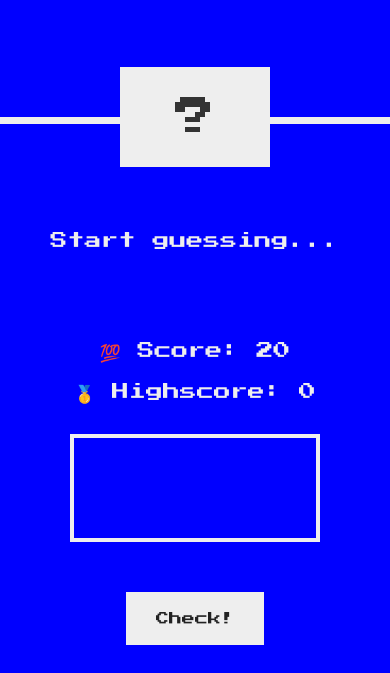
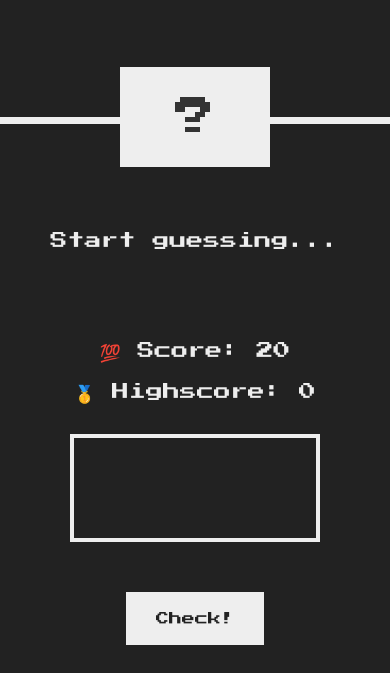
Before and after one commit to kapilchoudharyz/guess-my-number-v2, a plain HTML site: page index.html in a window 390 px wide. Shown: the part 346-1019 px from the top of the page. Drawn offline with Linux system fonts and the light colour scheme.

Commit message:
Update style.css

```diff
--- a/style.css
+++ b/style.css
@@ -127,7 +127,7 @@ h1 {
 
 @media only screen and (max-width: 1069px) {
   body {
-    background-color: blue;
+    background-color: #222;
   }
   .buttons{
     width: 100%;
```
